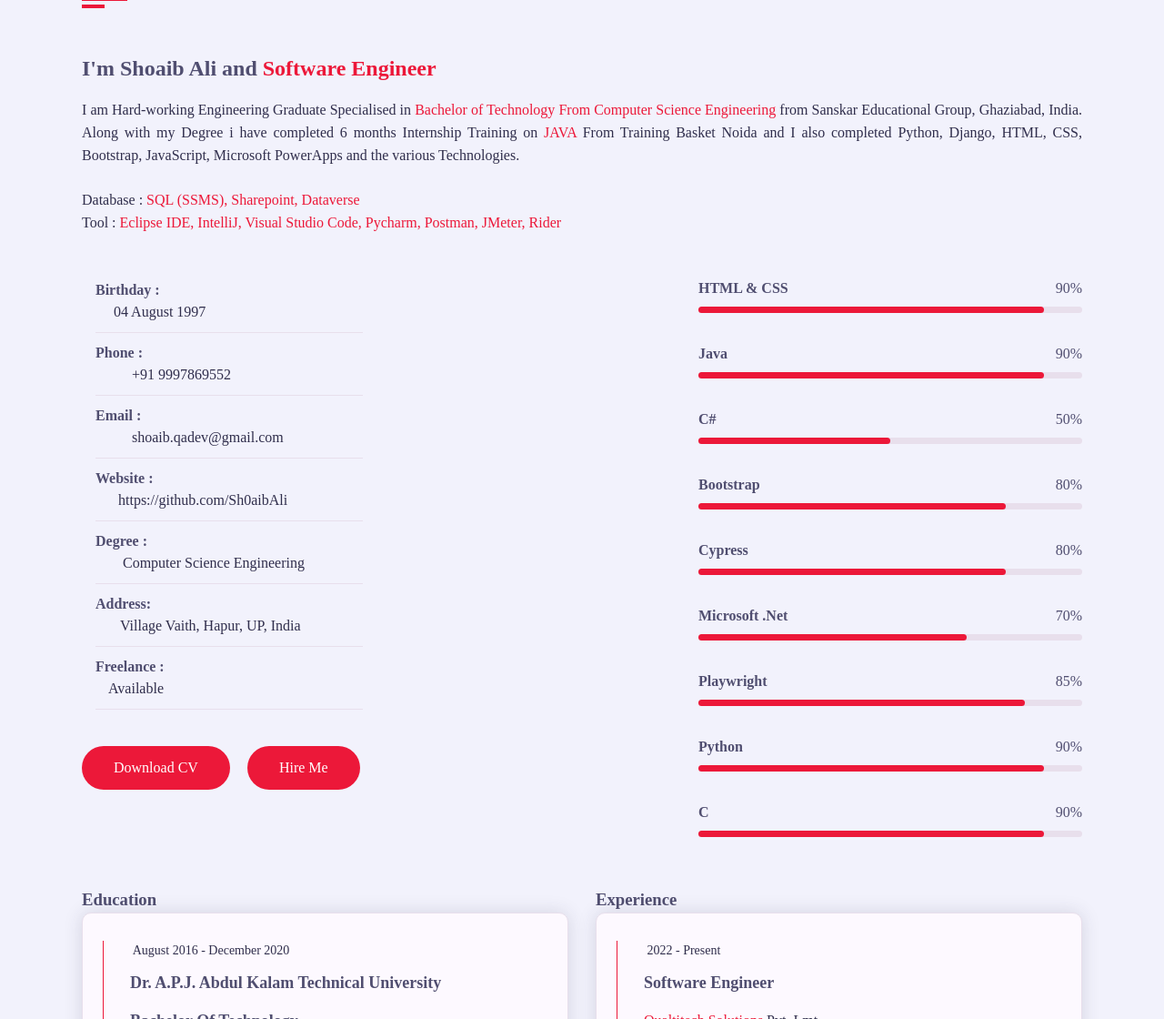
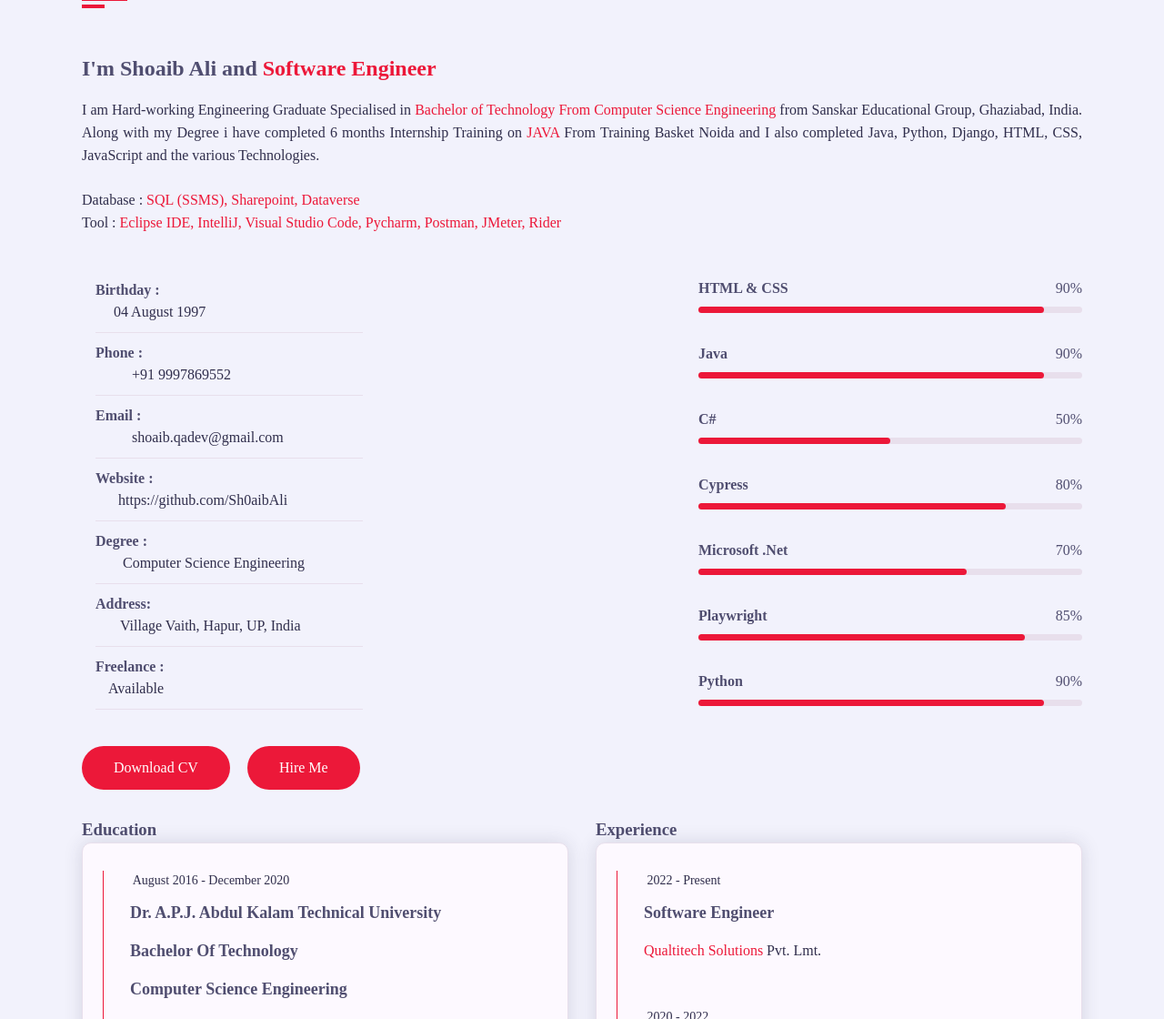
Before and after one commit to Sh0aibAli/liveportfolio, a plain HTML site: page index.html in a window 1280 px wide. Shown: the part 1867-2987 px from the top of the page at 91% size. Drawn offline with nearby package versions, Linux system fonts and the light colour scheme; some icons are missing; a web font is replaced by a local one.

Commit message:
Update index.html

```diff
--- a/index.html
+++ b/index.html
@@ -375,7 +375,7 @@
                                         Sanskar Educational Group, Ghaziabad, India. Along with my Degree i have
                                         completed 6 months Internship Training on <Span class="Company_Name"> JAVA
                                         </Span> From Training Basket Noida and I also completed
-                                        Python, Django, HTML, CSS, Bootstrap, JavaScript, Microsoft PowerApps and
+                                        Java, Python, Django, HTML, CSS, JavaScript and
                                         the various Technologies.</p> <br>
                                     <div class="info-item">
                                         <p align="justify">Database : <span class="Company_Name">SQL (SSMS), Sharepoint,
@@ -445,13 +445,13 @@
                                             </div>
                                         </div>
 
-                                        <div class="Skill-item padd-15">
+<!--                                         <div class="Skill-item padd-15">
                                             <h5>Bootstrap</h5>
                                             <div class="progress">
                                                 <div class="progress-in" style="width: 80%;"></div>
                                                 <div class="skill-precent">80%</div>
                                             </div>
-                                        </div>
+                                        </div> -->
 
                                         <div class="Skill-item padd-15">
                                             <h5>Cypress</h5>
@@ -487,13 +487,13 @@
                                             </div>
                                         </div>
 
-                                        <div class="Skill-item padd-15">
+<!--                                         <div class="Skill-item padd-15">
                                             <h5>C</h5>
                                             <div class="progress">
                                                 <div class="progress-in" style="width: 90%;"></div>
                                                 <div class="skill-precent">90%</div>
                                             </div>
-                                        </div>
+                                        </div> -->
 
                                     </div>
                                 </div>
```
